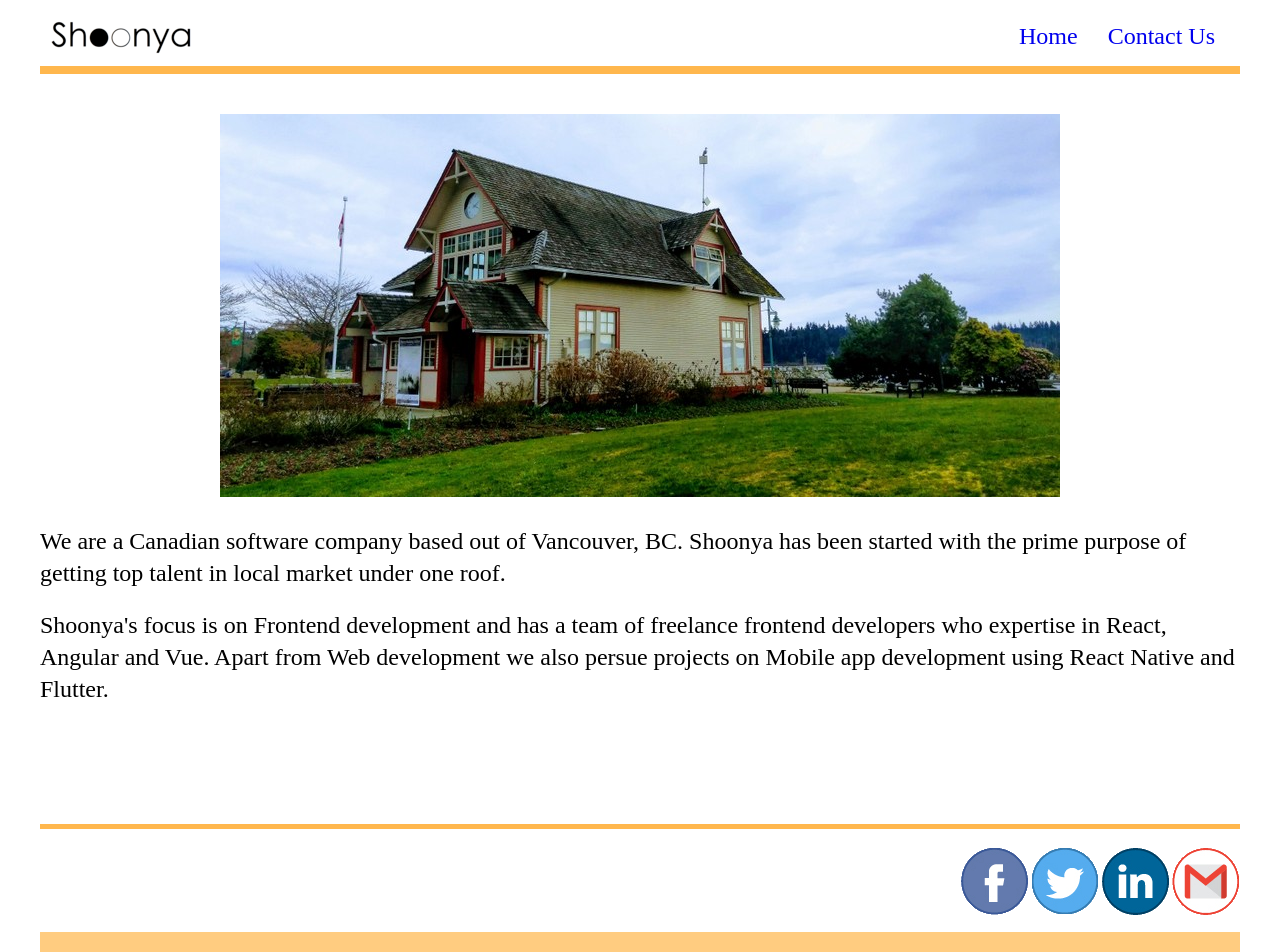
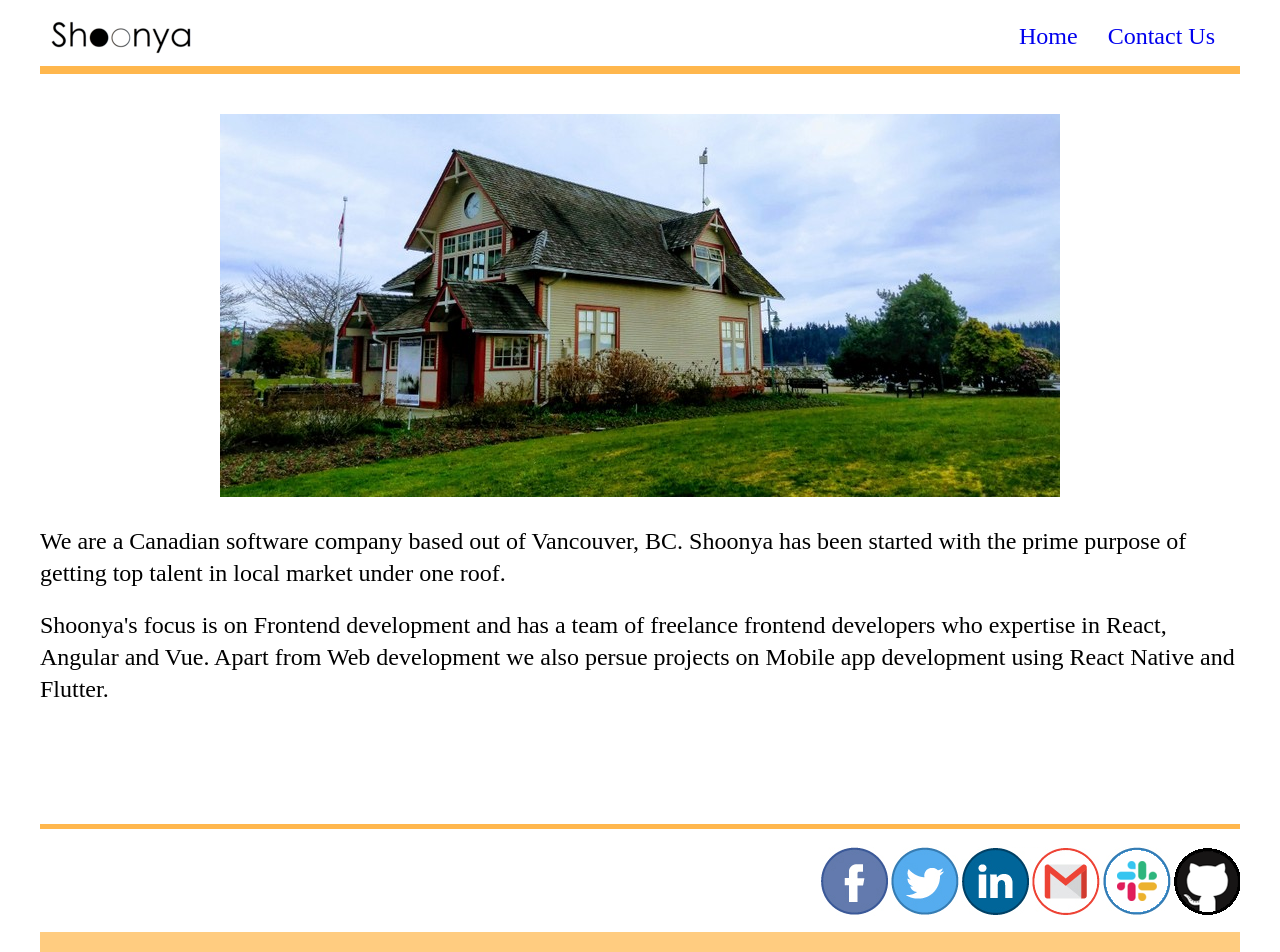
Before and after one commit to shoonyatech/shoonya.web, an Angular app: page / in a window 1280 px wide. Shown: the top 952 px of the page. Built offline with nearby package versions, Linux system fonts and the light colour scheme.

Commit message:
add slack and github links

```diff
--- a/src/app/footer/footer.component.html
+++ b/src/app/footer/footer.component.html
@@ -12,6 +12,12 @@
     <a href="mailto:contact@shoonya.ca" target="_blank">
       <div class="social email"></div
     ></a>
+    <a href="https://shoonya-tech.slack.com/open" target="_blank">
+      <div class="social slack"></div
+    ></a>
+    <a href="https://github.com/shoonyatech/" target="_blank">
+      <div class="social github"></div
+    ></a>
   </div>
   <shn-copyright></shn-copyright>
 </div>
--- a/src/app/footer/footer.component.scss
+++ b/src/app/footer/footer.component.scss
@@ -36,3 +36,11 @@
 .email {
   background-position: -210px 0px;
 }
+
+.slack {
+  background-position: -280px 0px;
+}
+
+.github {
+  background-position: -350px 0px;
+}
```
Also changed, not shown: src/assets/socials.png.
